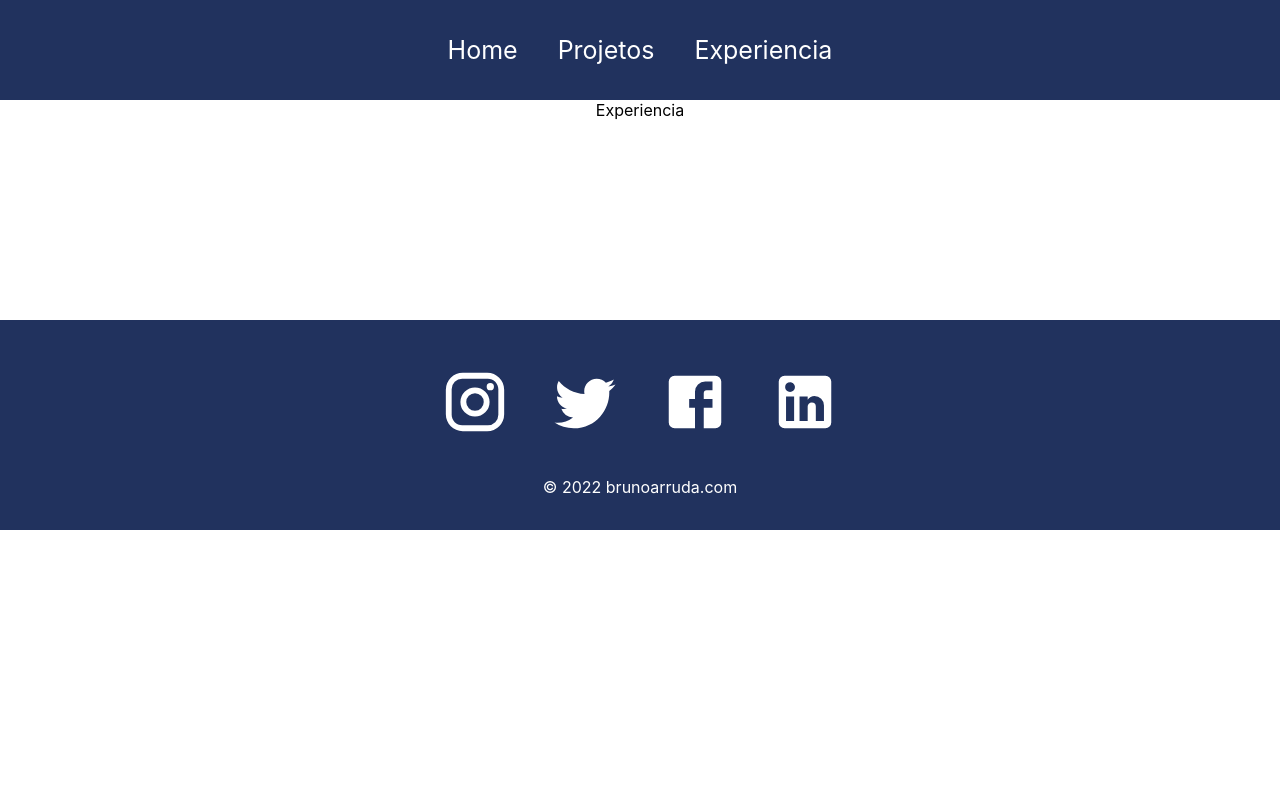
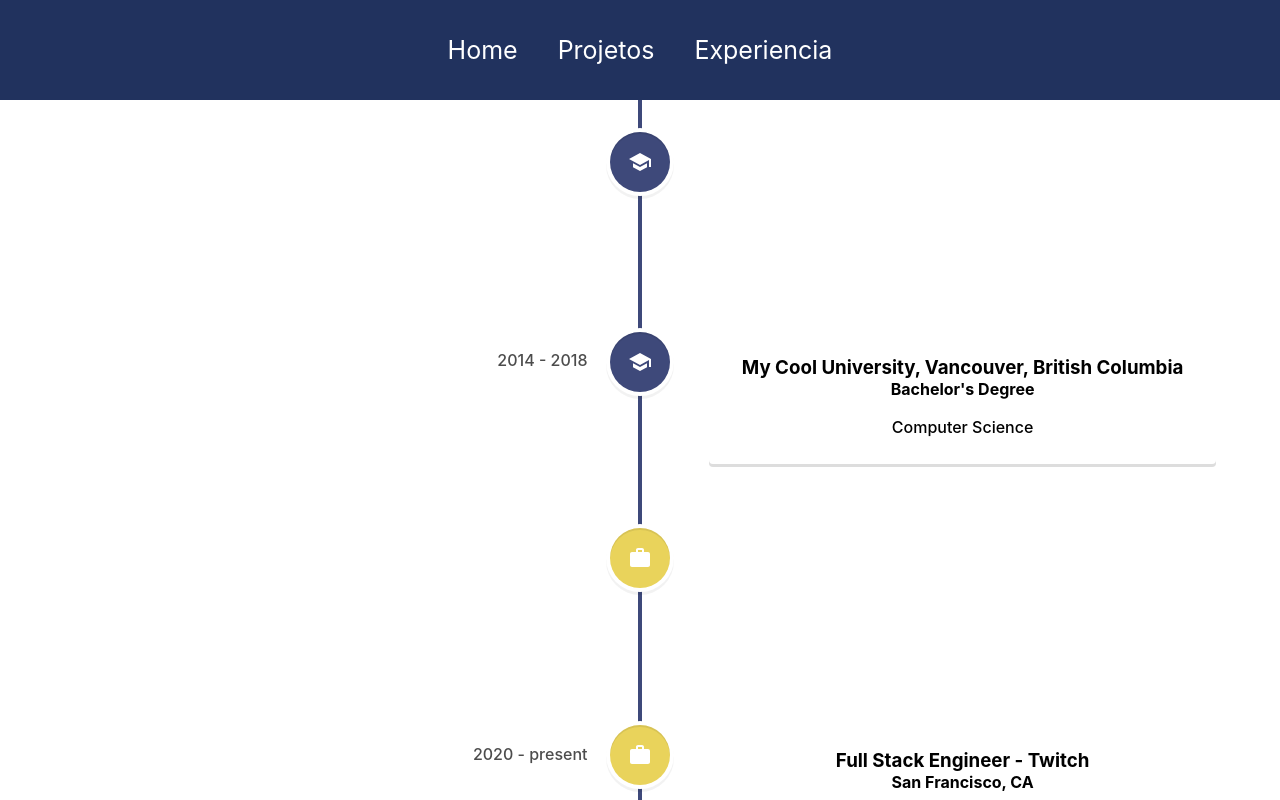
Before and after one commit to bruno-arruda-dev/Bruno-Arruda, a React (Create React App) app: page /experiencia in a window 1280 px wide. Shown: the top 800 px of the page. Built offline with nearby package versions, Linux system fonts and the light colour scheme.

Commit message:
Código da página Expeciencia foi escrita. Será necessário alterar o texto. Bug da página em branco não foi identificado.

```diff
--- a/src/pages/Experiencia.js
+++ b/src/pages/Experiencia.js
@@ -1,7 +1,78 @@
 import React from "react";
+import {
+  VerticalTimeline,
+  VerticalTimelineElement,
+} from "react-vertical-timeline-component";
+import "react-vertical-timeline-component/style.min.css";
+import SchoolIcon from "@material-ui/icons/School";
+import WorkIcon from "@material-ui/icons/Work";
 
-export default function Experiencia() {
-    return (
-        <div>Experiencia</div>
-    )
+function Experiencia() {
+  return (
+    <div className="experience">
+      <VerticalTimeline lineColor="#3e497a">
+        <VerticalTimelineElement
+          className="vertical-timeline-element--education"
+          date="2010 - 2014"
+          iconStyle={{ background: "#3e497a", color: "#fff" }}
+          icon={<SchoolIcon />}
+        >
+          <h3 className="vertical-timeline-element-title">
+            My Random High School, Random Place, Random State
+          </h3>
+          <p> High School Diploma</p>
+        </VerticalTimelineElement>
+        <VerticalTimelineElement
+          className="vertical-timeline-element--education"
+          date="2014 - 2018"
+          iconStyle={{ background: "#3e497a", color: "#fff" }}
+          icon={<SchoolIcon />}
+        >
+          <h3 className="vertical-timeline-element-title">
+            My Cool University, Vancouver, British Columbia
+          </h3>
+
+          <h4 className="vertical-timeline-element-subtitle">
+            Bachelor's Degree
+          </h4>
+
+          <p> Computer Science</p>
+        </VerticalTimelineElement>
+        <VerticalTimelineElement
+          className="vertical-timeline-element--work"
+          date="2018 - 2020"
+          iconStyle={{ background: "#e9d35b", color: "#fff" }}
+          icon={<WorkIcon />}
+        >
+          <h3 className="vertical-timeline-element-title">
+            Back End Engineer - Google
+          </h3>
+          <h4 className="vertical-timeline-element-subtitle">
+            San Francisco, CA
+          </h4>
+          <p>Developed the backend infrastructure for 3 projects.</p>
+        </VerticalTimelineElement>
+
+        <VerticalTimelineElement
+          className="vertical-timeline-element--work"
+          date="2020 - present"
+          iconStyle={{ background: "#e9d35b", color: "#fff" }}
+          icon={<WorkIcon />}
+        >
+          <h3 className="vertical-timeline-element-title">
+            Full Stack Engineer - Twitch
+          </h3>
+          <h4 className="vertical-timeline-element-subtitle">
+            San Francisco, CA
+          </h4>
+          <p>
+            Helped the team launch 2 major features by working both in the front
+            end and back end.
+          </p>
+        </VerticalTimelineElement>
+      </VerticalTimeline>
+    </div>
+  );
 }
+
+export default Experiencia;
```
Also changed, not shown: src/App.js (+4 -4 lines).
